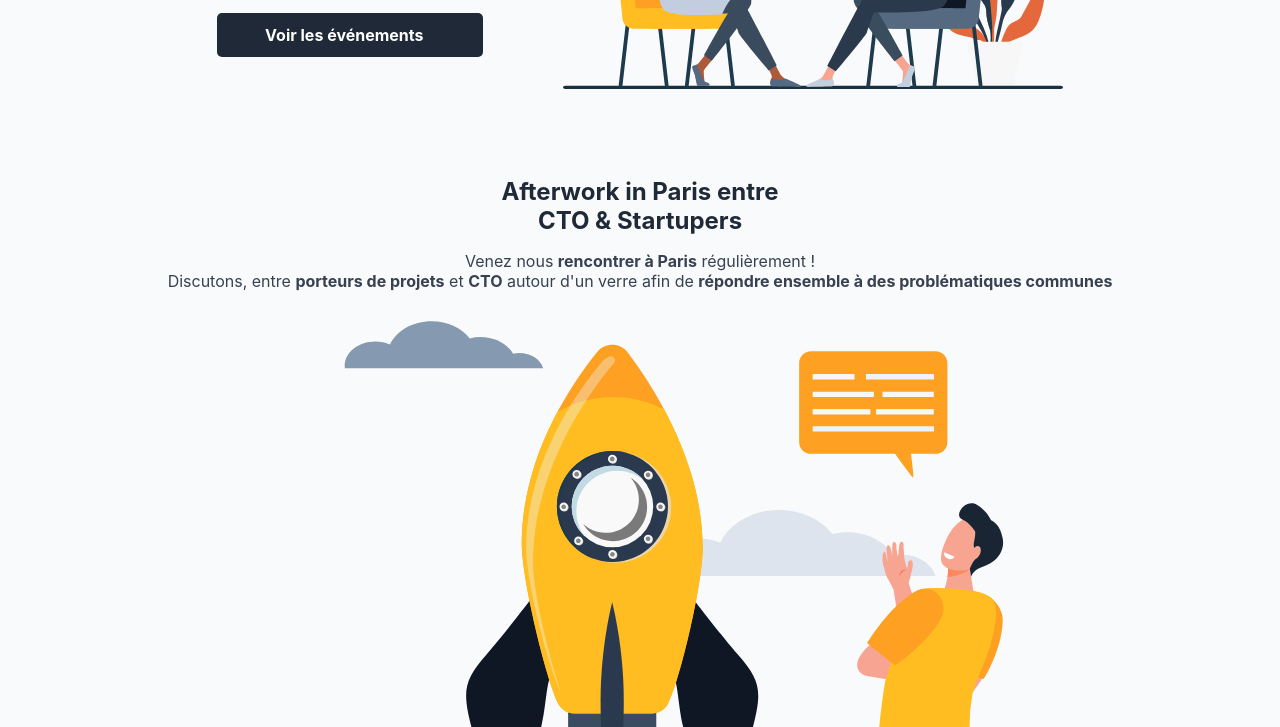
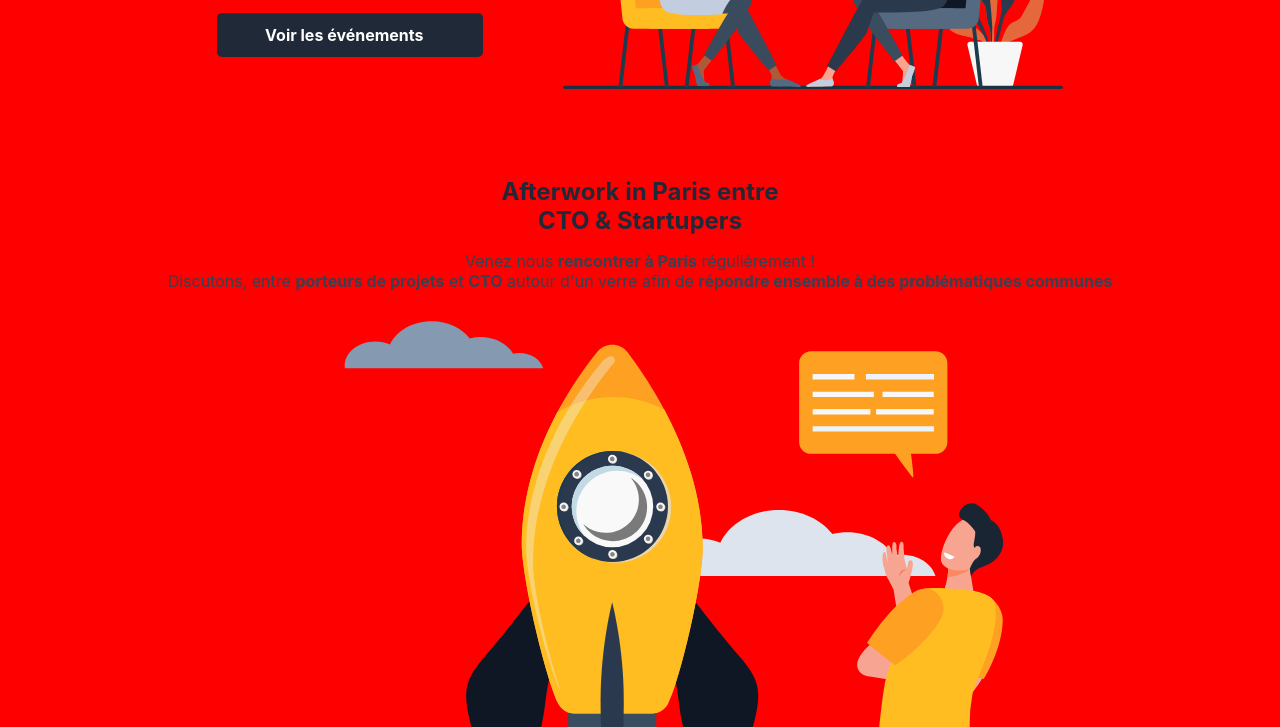
Before and after one commit to Maximepod/startup-lost-in-tech, a plain HTML site: page index.html in a window 1280 px wide. Shown: the part 291-1018 px from the top of the page. Drawn offline with Linux system fonts and the light colour scheme; a web font is replaced by a local one.

Commit message:
background

```diff
--- a/styles.css
+++ b/styles.css
@@ -35,7 +35,7 @@
 html,
 body {
   margin: 0;
-  background-color: var(--neutral-50);
+  background-color: red;
   color: var(--neutral-800);
   font-family: "inter", sans-serif;
 }
```
